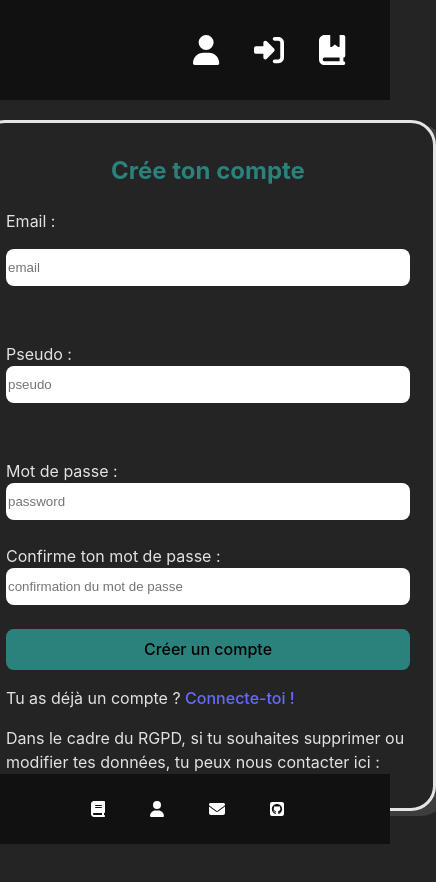
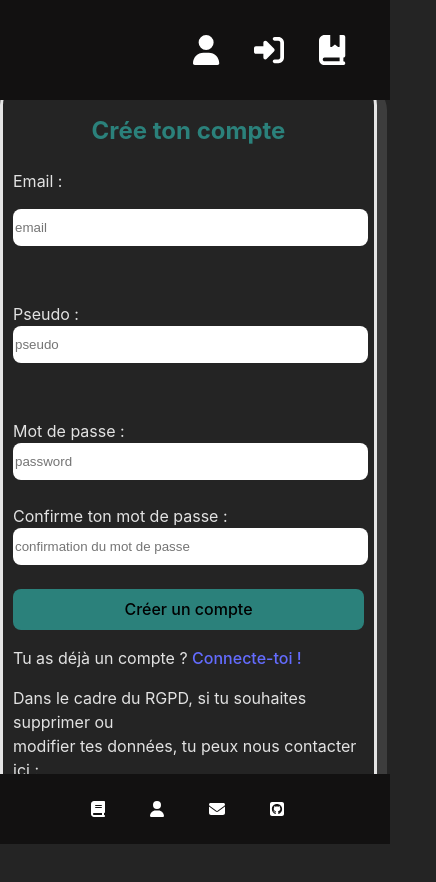
Before and after one commit to LisaDaudibon/Biblofront, a React (Vite) app: page /users in a window 390 px wide. Shown: the top 882 px of the page, 436 px wide, since content can reach past the window. Built offline with nearby package versions, Linux system fonts and the light colour scheme; no server answers.

Commit message:
media update

```diff
--- a/src/components/footer/footer.css
+++ b/src/components/footer/footer.css
@@ -36,7 +36,7 @@
   height: auto;
 }
 
-@media (max-width: 600px) {
+@media screen and (max-width: 600px) {
   .footer-links a span {
     display: none;
   }
--- a/src/components/getmember/getmember.css
+++ b/src/components/getmember/getmember.css
@@ -1,19 +1,21 @@
-
-#profile-container{
+#profile-container {
   display: grid;
   /* grid-template-columns: repeat(2, 1fr); */
   grid-template-columns: repeat(auto-fill, minmax(550px, 1fr));
   padding: 0 50px;
   margin: 0 50px;
+}
 
-  @media (max-width: 767px) {
+@media screen and (max-width: 767px) {
+  #profile-container {
     gap: 50px;
   }
+}
 
-  /* Styles for screens with two columns or more */
-  @media (min-width: 768px) {
+/* Styles for screens with two columns or more */
+@media screen and (min-width: 768px) {
+  #profile-container {
     gap: 50px;
-
   }
 }
 
@@ -28,13 +30,17 @@
   box-shadow: 10px 5px #3d3d3d;
   border-radius: 25px;
   margin-top: 20px;
+}
 
-  @media (min-width: 767px) {
+@media screen and (min-width: 767px) {
+  .profilecard {
     margin-bottom: 20px;
   }
+}
 
-  /* Styles for screens with two columns or more */
-  @media (max-width: 768px) {
+/* Styles for screens with two columns or more */
+@media screen and (max-width: 768px) {
+  .profilecard {
     margin-bottom: 100px;
   }
 }
--- a/src/components/navbar/navbar.css
+++ b/src/components/navbar/navbar.css
@@ -80,9 +80,9 @@
   margin-right: 5px; /* Adjust the spacing between the icon and the link text */
 }
 
-@media (max-width: 600px) {
+@media screen and (max-width: 600px) {
   .navbar-list {
-    justify-content: center; /* Center the small icons on a phone device */
+    justify-content: center;
   }
 
   .menuLink span {
--- a/src/components/signinform/signinstyle.css
+++ b/src/components/signinform/signinstyle.css
@@ -23,3 +23,16 @@
   width: 30em;
   border: none;
 }
+
+@media screen and (max-width: 600px) {
+  .signinform {
+    max-width: 90%;
+    margin-top: 80px;
+    margin-bottom: 60px;
+  }
+
+  #pseudo, #email, #password, #password_confirmation {
+    width: 100%;
+    max-width: 100%;
+  }
+}
--- a/src/pages/Books/books.css
+++ b/src/pages/Books/books.css
@@ -17,11 +17,12 @@
   margin-top: 25px;
   margin-bottom: 90px;
 
-  @media (max-width: 768px) {
-    grid-template-columns: repeat(2, 1fr);
-    margin-left: 25px;
-    padding: 0;
-  }
+  @media screen and (max-width: 768px) {
+    .books-container {
+      grid-template-columns: repeat(2, 1fr);
+      margin-left: 25px;
+      padding: 0;
+    }
 }
 
 .books-card img {
```
Also changed, not shown: src/components/contact/contact.css (+8 -4 lines).
